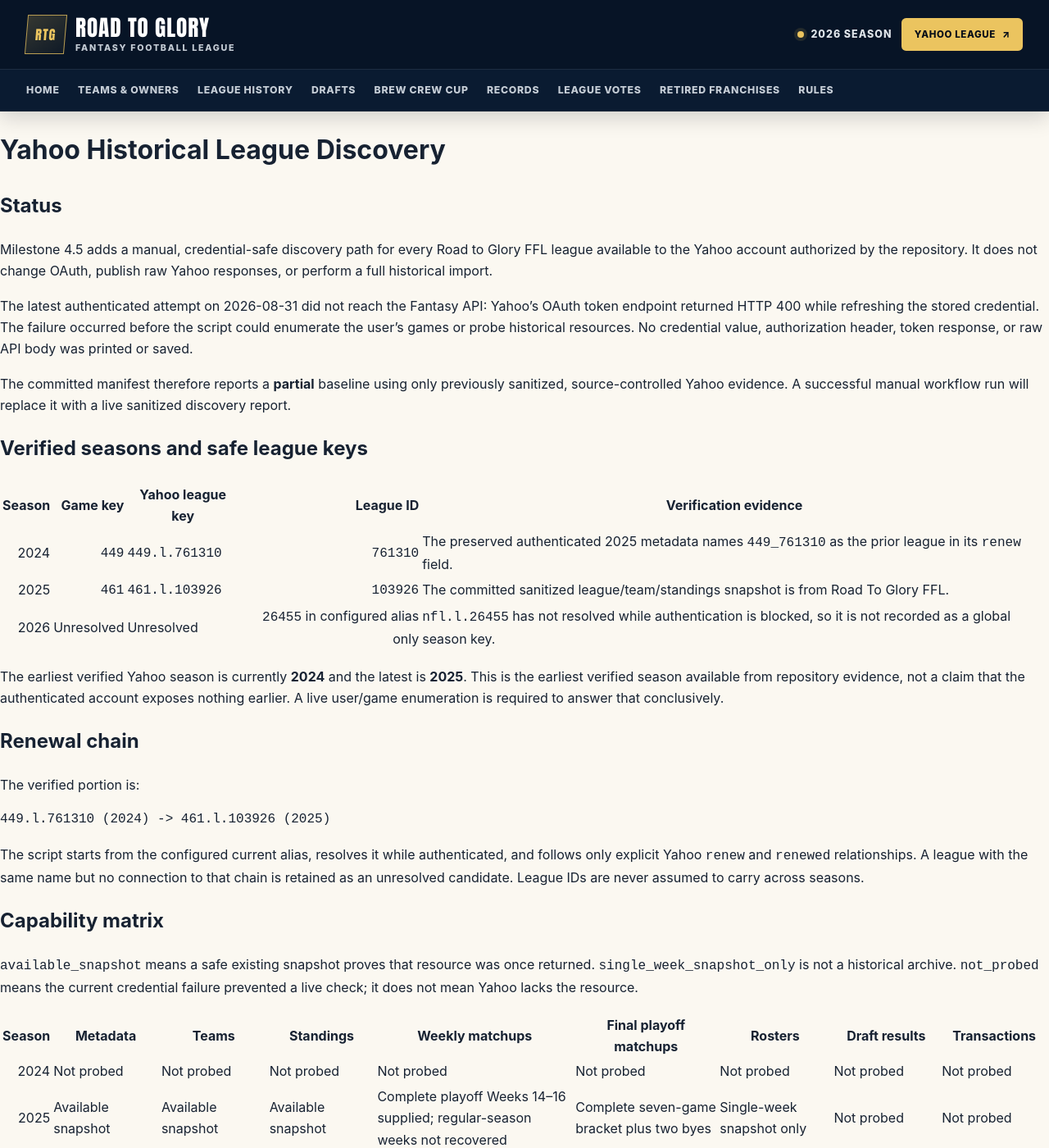
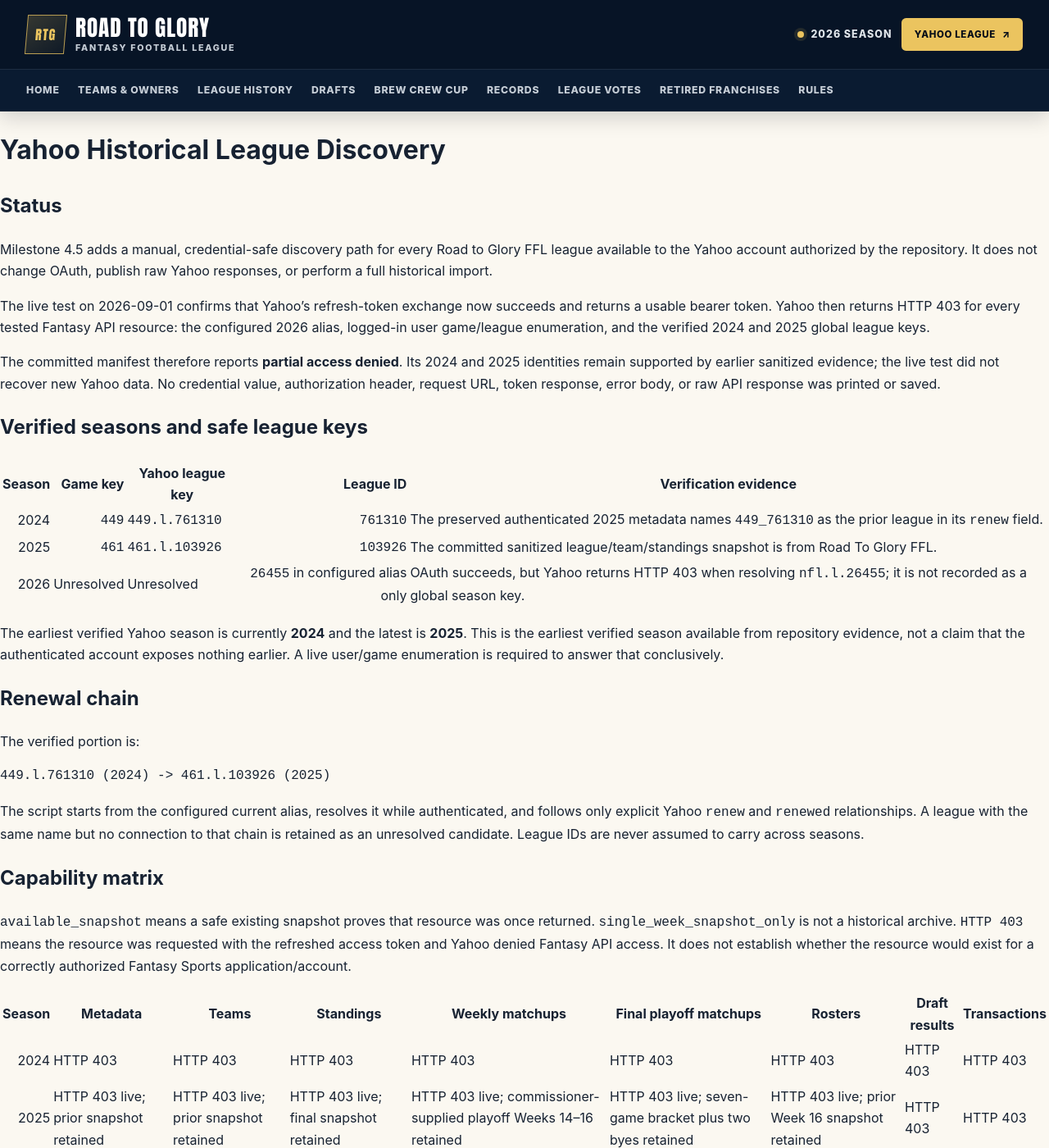
Before and after one commit to stringer56/fantasy-football-site, a Jekyll site: the page built from docs/YAHOO_HISTORY_DISCOVERY.md, in a window 1280 px wide and 1400 px high. Shown: the whole window at 82% size. Built offline with Jekyll 4.4.1, drawn with Linux system fonts in a browser that asks for light colours; our own code applies the rules of GitHub Pages for plain Markdown files; some of the changed text lies outside the part shown.

Commit message:
Record live Yahoo access diagnostics

```diff
--- a/docs/YAHOO_HISTORY_DISCOVERY.md
+++ b/docs/YAHOO_HISTORY_DISCOVERY.md
@@ -7,15 +7,16 @@
 It does not change OAuth, publish raw Yahoo responses, or perform a full
 historical import.
 
-The latest authenticated attempt on 2026-08-31 did not reach the Fantasy API:
-Yahoo's OAuth token endpoint returned HTTP 400 while refreshing the stored
-credential. The failure occurred before the script could enumerate the user's
-games or probe historical resources. No credential value, authorization header,
-token response, or raw API body was printed or saved.
+The live test on 2026-09-01 confirms that Yahoo's refresh-token exchange now
+succeeds and returns a usable bearer token. Yahoo then returns HTTP 403 for
+every tested Fantasy API resource: the configured 2026 alias, logged-in user
+game/league enumeration, and the verified 2024 and 2025 global league keys.
 
-The committed manifest therefore reports a **partial** baseline using only
-previously sanitized, source-controlled Yahoo evidence. A successful manual
-workflow run will replace it with a live sanitized discovery report.
+The committed manifest therefore reports **partial access denied**. Its 2024
+and 2025 identities remain supported by earlier sanitized evidence; the live
+test did not recover new Yahoo data. No credential value, authorization header,
+request URL, token response, error body, or raw API response was printed or
+saved.
 
 ## Verified seasons and safe league keys
 
@@ -23,7 +24,7 @@
 |---:|---:|---|---:|---|
 | 2024 | `449` | `449.l.761310` | `761310` | The preserved authenticated 2025 metadata names `449_761310` as the prior league in its `renew` field. |
 | 2025 | `461` | `461.l.103926` | `103926` | The committed sanitized league/team/standings snapshot is from Road To Glory FFL. |
-| 2026 | Unresolved | Unresolved | `26455` in configured alias only | `nfl.l.26455` has not resolved while authentication is blocked, so it is not recorded as a global season key. |
+| 2026 | Unresolved | Unresolved | `26455` in configured alias only | OAuth succeeds, but Yahoo returns HTTP 403 when resolving `nfl.l.26455`; it is not recorded as a global season key. |
 
 The earliest verified Yahoo season is currently **2024** and the latest is
 **2025**. This is the earliest verified season available from repository
@@ -48,20 +49,34 @@
 
 `available_snapshot` means a safe existing snapshot proves that resource was
 once returned. `single_week_snapshot_only` is not a historical archive.
-`not_probed` means the current credential failure prevented a live check; it
-does not mean Yahoo lacks the resource.
+`HTTP 403` means the resource was requested with the refreshed access token and
+Yahoo denied Fantasy API access. It does not establish whether the resource
+would exist for a correctly authorized Fantasy Sports application/account.
 
 | Season | Metadata | Teams | Standings | Weekly matchups | Final playoff matchups | Rosters | Draft results | Transactions |
 |---:|---|---|---|---|---|---|---|---|
-| 2024 | Not probed | Not probed | Not probed | Not probed | Not probed | Not probed | Not probed | Not probed |
-| 2025 | Available snapshot | Available snapshot | Available snapshot | Complete playoff Weeks 14–16 supplied; regular-season weeks not recovered | Complete seven-game bracket plus two byes | Single-week snapshot only | Not probed | Not probed |
-| 2026 | Authentication required | Authentication required | Authentication required | Authentication required | Authentication required | Authentication required | Authentication required | Authentication required |
+| 2024 | HTTP 403 | HTTP 403 | HTTP 403 | HTTP 403 | HTTP 403 | HTTP 403 | HTTP 403 | HTTP 403 |
+| 2025 | HTTP 403 live; prior snapshot retained | HTTP 403 live; prior snapshot retained | HTTP 403 live; final snapshot retained | HTTP 403 live; commissioner-supplied playoff Weeks 14–16 retained | HTTP 403 live; seven-game bracket plus two byes retained | HTTP 403 live; prior Week 16 snapshot retained | HTTP 403 | HTTP 403 |
+| 2026 | HTTP 403 | HTTP 403 | HTTP 403 | HTTP 403 | HTTP 403 | HTTP 403 | HTTP 403 | HTTP 403 |
 
 On a successful authenticated run, the discovery job probes league metadata,
 teams, standings, the first weekly scoreboard, the final-week scoreboard, one
 representative roster, draft results, and transactions. A successful probe
 means the endpoint returned the requested resource; it does not prove every
 week or every row is complete.
+
+The result is consistent with an OAuth application or Yahoo account that can
+refresh a token but is not authorized for Fantasy Sports private data. Yahoo's
+official registration guidance requires the developer application to request
+private user data and select Fantasy Sports Read or Read/Write access. The
+refresh token must be newly authorized from that same application by a Yahoo
+account that belongs to the private league.
+
+Live workflow evidence:
+
+- OAuth/2026 update test: <https://github.com/stringer56/fantasy-football-site/actions/runs/33465603477>
+- Sanitized historical diagnostic: <https://github.com/stringer56/fantasy-football-site/actions/runs/33465879232>
+- Site validation: <https://github.com/stringer56/fantasy-football-site/actions/runs/33465873918>
 
 The endpoint composition follows Yahoo's official Fantasy Sports API resources:
 
@@ -161,15 +176,20 @@
 
 ## Recommended automated import strategy
 
-After an authorized administrator restores the Yahoo refresh credential:
+After an authorized administrator restores Fantasy Sports authorization:
 
-1. run **Update Yahoo Data** to verify the current 2026 alias and team mappings;
-2. merge this milestone, then manually run **Discover Yahoo History**;
-3. review the sanitized season/key chain and unresolved same-name candidates;
-4. backfill standings and weekly scoreboards one verified season at a time;
-5. validate team identity and week completeness before importing rosters,
+1. confirm the Yahoo developer application has private Fantasy Sports Read or
+   Read/Write permission;
+2. issue a new authorization code/refresh token from that same application
+   while signed into the Yahoo account that belongs to Road to Glory FFL;
+3. update all three matching application credentials in GitHub Secrets;
+4. run **Update Yahoo Data** to verify the current 2026 alias and team mappings;
+5. merge this milestone, then manually run **Discover Yahoo History**;
+6. review the sanitized season/key chain and unresolved same-name candidates;
+7. backfill standings and weekly scoreboards one verified season at a time;
+8. validate team identity and week completeness before importing rosters,
    draft results, or transactions; and
-6. keep historical backfill manual rather than adding it to the six-hour
+9. keep historical backfill manual rather than adding it to the six-hour
    current-season workflow.
 
 Milestone 5 should use **both** sources. Yahoo should supply structured standings,
```
Also changed, not shown: _data/generated/history_manifest.json (+29 -24 lines), scripts/discover_yahoo_history.py (+21 -18 lines), tests/test_yahoo_history_discovery.py (+7 -0 lines).
